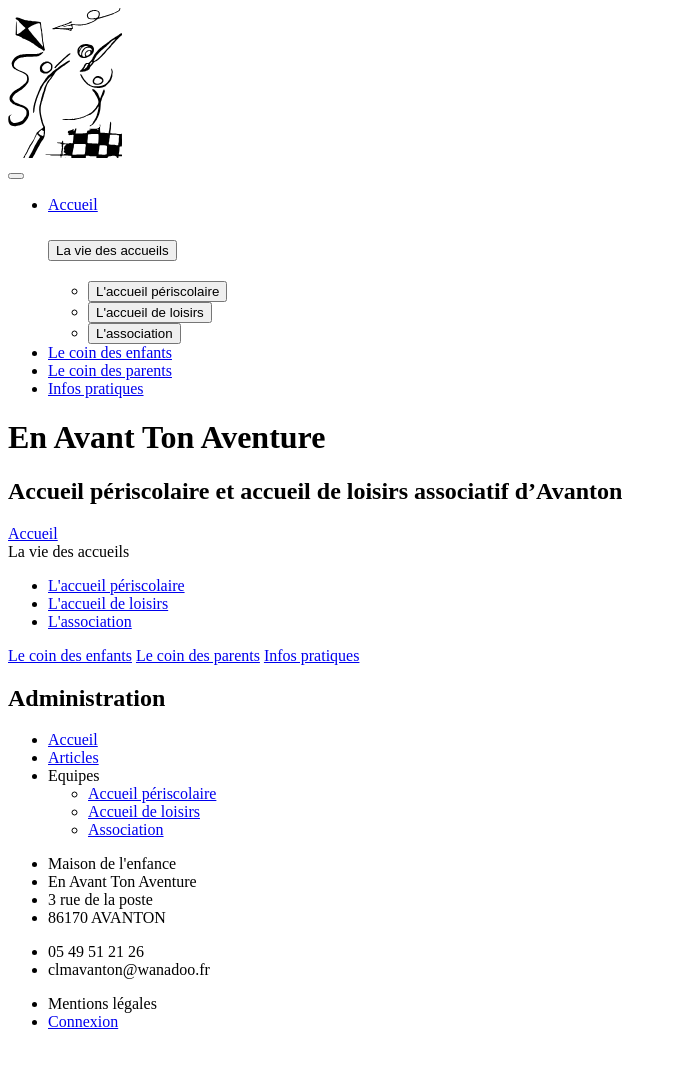
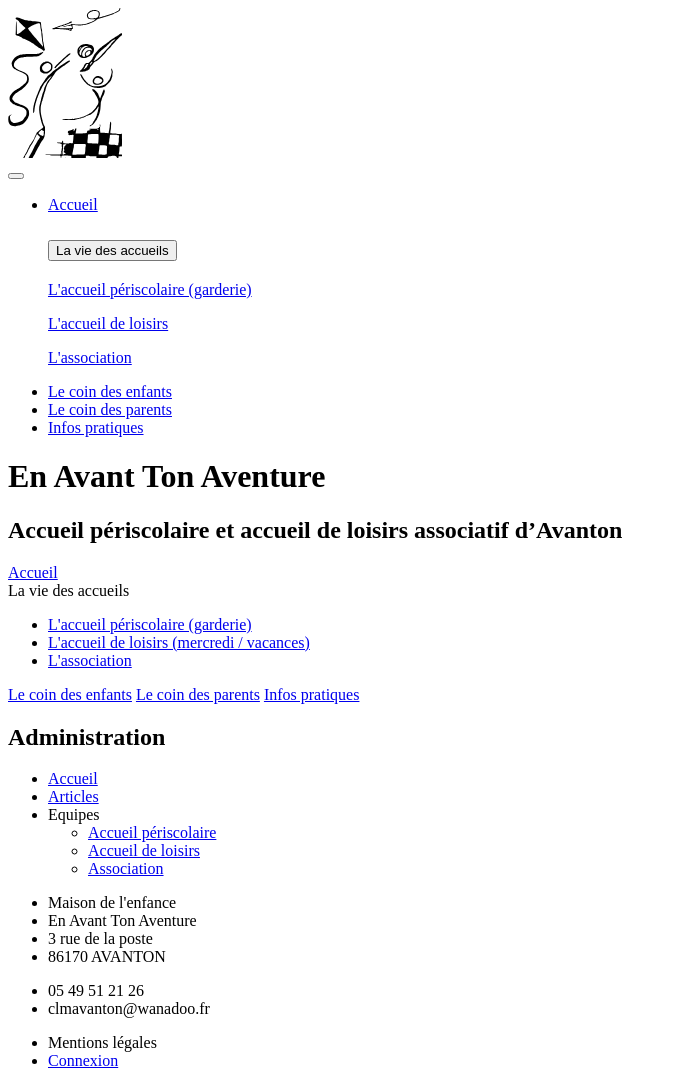
Before and after one commit to ppauline17/eata_symfony, a Symfony app: template templates/admin/dashboard.html.twig in a window 1280 px wide. Shown: the whole page, without its empty margins (0-677 px from the left). Before the commit the page ends 1029 px from the top, so only its background shows below. Run offline with Twig, Linux system fonts and the light colour scheme; the template is opened without the code that fills it, so the values that code supplies are empty; some libraries are stand-ins or nearby versions.

Commit message:
burger-nav

```diff
--- a/assets/styles/components/_header.scss
+++ b/assets/styles/components/_header.scss
@@ -10,6 +10,11 @@ header{
             justify-content: space-between;
             .logo{
                 height: 100px;
+            }
+            .burger-nav{
+                .dropdown-menu{
+                    width: 75vw;
+                }
             }
             @media screen and (min-width: 900px) {
                 .burger-nav{
--- a/templates/base.html.twig
+++ b/templates/base.html.twig
@@ -36,12 +36,16 @@
                                             </button>
                                             </h2>
                                             <div id="flush-collapseOne" class="accordion-collapse collapse" data-bs-parent="#accordionFlushExample">
-                                                <div class="accordion-body">
-                                                    <ul>
-                                                        <li><a href="{{ path('app_page_periscolaire') }}"><button class="dropdown-item" type="button">L'accueil périscolaire</button></a></li>
-                                                        <li><a href="{{ path('app_page_loisirs') }}"><button class="dropdown-item" type="button">L'accueil de loisirs</button></a></li>
-                                                        <li><a href="{{ path('app_page_association') }}"><button class="dropdown-item" type="button">L'association</button></a></li>
-                                                    </ul>
+                                                <div class="accordion-body py-0">
+                                                    <a href="{{ path('app_page_periscolaire') }}">
+                                                        <p class="m-0">L'accueil périscolaire (garderie)</p>
+                                                    </a>
+                                                    <a href="{{ path('app_page_loisirs') }}">
+                                                        <p class="m-0">L'accueil de loisirs</p>
+                                                    </a>
+                                                    <a href="{{ path('app_page_association') }}">
+                                                        <p class="m-0">L'association</p>
+                                                    </a>
                                                 </div>
                                             </div>
                                         </div>
@@ -76,8 +80,8 @@
                                 La vie des accueils
                             </a>
                             <ul class="dropdown-menu">
-                                <li><a class="dropdown-item" href="{{ path('app_page_periscolaire') }}">L'accueil périscolaire</a></li>
-                                <li><a class="dropdown-item" href="{{ path('app_page_loisirs') }}">L'accueil de loisirs</a></li>
+                                <li><a class="dropdown-item" href="{{ path('app_page_periscolaire') }}">L'accueil périscolaire (garderie)</a></li>
+                                <li><a class="dropdown-item" href="{{ path('app_page_loisirs') }}">L'accueil de loisirs (mercredi / vacances)</a></li>
                                 <li><a class="dropdown-item" href="{{ path('app_page_association') }}">L'association</a></li>
                             </ul>
                         </div>
```
